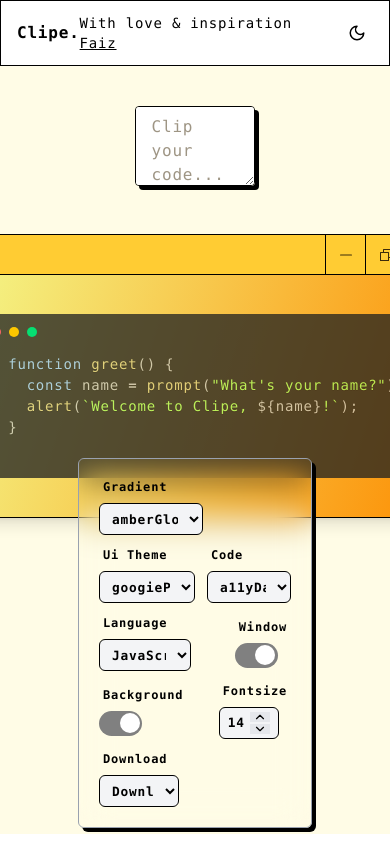
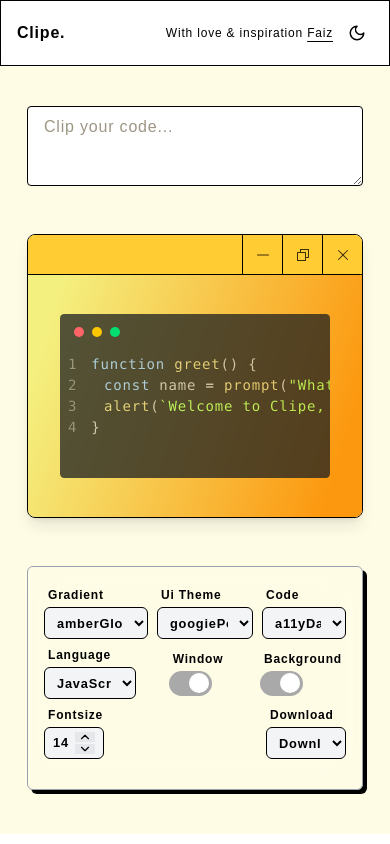
Before and after one commit to faizshaikh17/clipe, a React (Vite) app: page / in a window 390 px wide. Built offline with nearby package versions, Linux system fonts and the light colour scheme.

Commit message:
fix: made it little mobile responsive

```diff
--- a/src/App.css
+++ b/src/App.css
@@ -12,7 +12,6 @@
   background-color: var(--background-color);
   margin: 0 auto;
   padding: 0;
-  font-family: "Consolas", monospace;
   letter-spacing: 0.05em;
   width: 100%;
 }
@@ -20,12 +19,14 @@
 html,
 body {
   overflow: auto;
-  scrollbar-width: none; /* Firefox */
+  scrollbar-width: none;
+  /* Firefox */
 }
 
 html::-webkit-scrollbar,
 body::-webkit-scrollbar {
-  display: none; /* Chrome, Safari, Edge */
+  display: none;
+  /* Chrome, Safari, Edge */
 }
 
 .toggle {
@@ -33,7 +34,8 @@ body::-webkit-scrollbar {
   display: inline-block;
   width: 43px;
   height: 25px;
-  background-color: gray;
+  background-color: darkgrey;
+
   border-radius: 14px;
   cursor: pointer;
   transition: background-color 0.3s ease;
@@ -67,12 +69,13 @@ body::-webkit-scrollbar {
   transition: transform 0.2s ease;
 }
 
-.toggle input:checked + .slider:before {
+.toggle input:checked+.slider:before {
   transform: translateX(-18px);
 }
 
 .toggle:has(input:checked) {
   background-color: gainsboro;
+
 }
 
 
@@ -98,3 +101,11 @@ body::-webkit-scrollbar {
     font-style: normal;
     font-optical-sizing: auto;
 }  */
+
+
+.font {
+  font-family: "BricolageGrotesque", sans-serif;
+  src: url('/assets/BricolageGrotesque_24pt-Regular.ttf') format('truetype');
+  font-weight: 400;
+  font-style: normal;
+}
--- a/src/App.jsx
+++ b/src/App.jsx
@@ -118,10 +118,10 @@ export default function App() {
     <ThemeProvider value={{ themeMode, lightTheme, darkTheme }}>
       <Header />
       <main
-        className={`flex flex-col items-center justify-start bg-${uiColors[uiTheme].codeBg} space-y-12 min-h-[91svh] w-full transition duration-500 text-black dark:text-white dark:bg-[#171717]`}
+        className={`flex font flex-col items-center justify-start bg-${uiColors[uiTheme].codeBg} space-y-12 min-h-[91svh] w-full transition duration-500 text-black dark:text-white dark:bg-[#171717]`}
         style={{ backgroundColor: themeMode === 'dark' ? '#121212' : uiColors[uiTheme].codeBg, color: uiColors[uiTheme].textColor }}
       >
-        <div className="mt-10 flex w-[31%] flex-col items-center justify-center space-y-6">
+        <div className="mt-10 flex sm:w-[30rem] w-[21rem] flex-col items-center justify-center space-y-6">
           <CodeArea userInput={userInput} setUserInput={setUserInput} />
         </div>
 
@@ -131,7 +131,7 @@ export default function App() {
           {bgToggle && gradientToggle ? (
             <div
               ref={exportRef}
-              className="max-w-7xl overflow-hidden rounded-lg border border-black shadow-lg transition hover:shadow-md"
+              className="max-w-7xl sm:w-[30rem] w-[21rem] overflow-hidden rounded-lg border border-black shadow-lg transition hover:shadow-md"
             >
               <div
                 className="flex h-10 justify-end border-b border-black"
--- a/src/components/CodeArea.jsx
+++ b/src/components/CodeArea.jsx
@@ -5,7 +5,7 @@ export default function CodeArea({ userInput, setUserInput }) {
         <>
             <textarea
                 value={userInput || ""}
-                className=" w-full rounded-sm border border-black dark:border dark:bg-[#121212] dark:text-white dark:shadow-white/5 dark:border-white/40 hover:shadow-none shadow-[4px_4px_0px_0px_black] transition focus:outline-none focus:shadow-xs min-h-[80px] duration-200 bg-white py-2 px-4"
+                className=" w-full rounded-sm border border-black dark:border dark:bg-[#121212] dark:text-white dark:shadow-white/5 dark:border-white/40 shadow-none hover:shadow-[4px_4px_0px_0px_black] transition focus:outline-none focus:shadow-xs min-h-[80px] duration-200 bg-white py-2 px-4"
                 placeholder="Clip your code..."
                 aria-label="Code input area"
                 onChange={(e) => setUserInput(e.target.value)}
--- a/src/components/Footer.jsx
+++ b/src/components/Footer.jsx
@@ -92,12 +92,12 @@ export default function Footer({
 
   // Render
   return (
-    <div className="fixed bottom-4 w-[60%] mx-1 border rounded-md border-gray-400 shadow-[4px_4px_0px_0px_black] transition focus:shadow-xs focus:outline-none hover:shadow-none overflow-hidden">
-      <div className="flex flex-wrap gap-3 inset-0 backdrop-blur-lg items-center justify-between px-5 py-5">
+    <div className=" sm:fixed w-[21rem] bottom-4 sm:h-25 h-56 sm:w-[55rem] mx-1 border rounded-md border-gray-400 shadow-[4px_4px_0px_0px_black] transition focus:shadow-xs focus:outline-none hover:shadow-none overflow-hidden">
+      <div className="flex flex-wrap gap-2 sm:gap-4 inset-0 backdrop-blur-lg items-center justify-between px-4 py-5">
 
         {/* Gradient Selector */}
-        <div className="flex flex-col items-start space-y-2">
-          <label className="px-1 text-xs font-semibold dark:text-white text-black" htmlFor="Gradients">
+        <div className="flex flex-col items-start space-y-1">
+          <label className="px-1 text-xs font-semibold  dark:text-white text-black" htmlFor="Gradients">
             Gradient
           </label>
           <select
@@ -120,7 +120,7 @@ export default function Footer({
         </div>
 
         {/* UI Theme Selector */}
-        <div className="flex flex-col items-start space-y-2">
+        <div className="flex flex-col items-start space-y-1">
           <label className="px-1 text-xs font-semibold dark:text-white text-black" htmlFor="UiThemes">
             Ui Theme
           </label>
@@ -143,7 +143,7 @@ export default function Footer({
         </div>
 
         {/* Code Theme Selector */}
-        <div className="flex flex-col items-start space-y-2">
+        <div className="flex flex-col items-start space-y-1">
           <label className="px-1 text-xs font-semibold dark:text-white text-black" htmlFor="themeSelect">
             Code
           </label>
@@ -164,7 +164,7 @@ export default function Footer({
         </div>
 
         {/* Language Selector */}
-        <div className="flex flex-col items-start space-y-2">
+        <div className="flex flex-col items-start space-y-1">
           <label className="px-1 text-xs font-semibold dark:text-white text-black" htmlFor="themeSelect">
             Language
           </label>
@@ -185,7 +185,7 @@ export default function Footer({
               ))}
           </select>
         </div>
-        <div className="flex flex-col items-start space-y-2">
+        <div className="flex flex-col items-start space-y-1">
           <label className="px-1 text-xs font-semibold dark:text-white text-black" htmlFor="fontSize">
             Window
           </label>
@@ -196,7 +196,7 @@ export default function Footer({
         </div>
 
         {/* Background Toggle */}
-        <div className="flex flex-col items-start space-y-2">
+        <div className="flex flex-col items-start space-y-1">
           <label className="px-1 text-xs font-semibold dark:text-white text-black" htmlFor="fontSize">
             Background
           </label>
@@ -206,7 +206,7 @@ export default function Footer({
           </label>
         </div>
         {/* Font Size Control */}
-        <div className="flex flex-col items-start space-y-2">
+        <div className="flex flex-col items-start space-y-1">
           <label className="px-1 text-xs font-semibold dark:text-white text-black" htmlFor="fontSize">
             Fontsize
           </label>
@@ -224,7 +224,7 @@ export default function Footer({
         </div>
 
         {/* Download Options */}
-        <div className="flex flex-col items-start space-y-2">
+        <div className="flex flex-col items-start space-y-1">
           <label className="px-1 text-xs font-semibold dark:text-white text-black" htmlFor="fontSize">
             Download
           </label>
--- a/src/components/Header.jsx
+++ b/src/components/Header.jsx
@@ -12,13 +12,13 @@ export default function Header() {
 
   return (
     <>
-      <header className="inset-0 backdrop-blur-lg border text-black bg-white/90  dark:text-white dark:bg-black border-black shadow-white/15 shadow-sm transition focus:shadow-xs focus:outline-none">
+      <header className="inset-0 font backdrop-blur-lg border text-black bg-white/90  dark:text-white dark:bg-black border-black shadow-white/15 shadow-sm transition focus:shadow-xs focus:outline-none">
         <div className="flex inset-0 backdrop-blur-lg h-16 w-full items-center justify-between px-4 md:px-8 lg:px-64 py-2">
           <h1 className="text-base font-semibold lg:text-xl">Clipe.</h1>
           <div className="flex items-center gap-2">
-            <h1 className="text-sm">
+            <h1 className="text-xs sm:text-sm">
               With love & inspiration{' '}
-              <a className="underline" href="https://faizshaikh.vercel.app/" target="_blank" rel="noopener noreferrer">
+              <a className="underline-offset-4 underline" href="https://faizshaikh.vercel.app/" target="_blank" rel="noopener noreferrer">
                 Faiz
               </a>
             </h1>
```
Also changed, not shown: assets/BricolageGrotesque-VariableFont_opsz,wdth,wght.ttf (added), assets/BricolageGrotesque_24pt-Regular.ttf (added).
